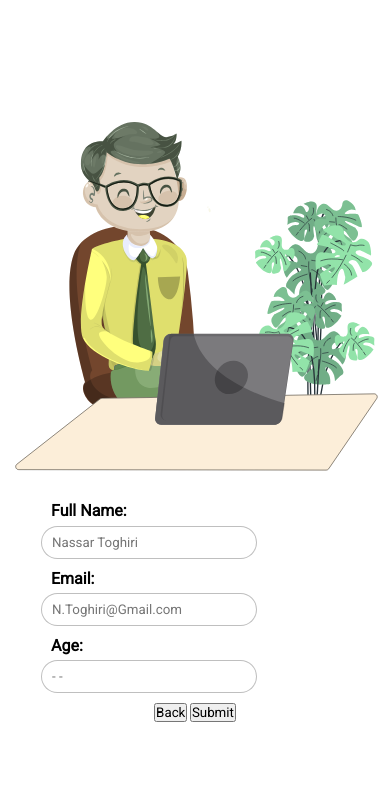
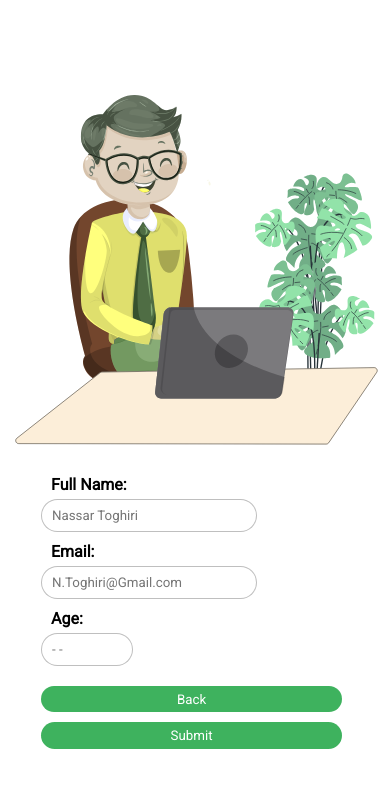
Before and after one commit to gustavoeyros/survey-form, a website: page pages/sixth-page.html in a window 390 px wide. Drawn offline with Linux system fonts and the light colour scheme; files whose address does not match are found by name.

Commit message:
feat: sixth page mobile responsive

```diff
--- a/assets/css/styles.css
+++ b/assets/css/styles.css
@@ -607,6 +607,30 @@ display: flex;
     height: 3.3rem;
     padding-left: 1rem;
 }
+.input-field-age{
+    border: 1px solid rgba(0, 0, 0, 0.25);
+    color: rgba(0, 0, 0, 0.25);
+    border-radius: 20px;
+    width: 30%;
+    height: 3.3rem;
+    padding-left: 1rem;
+}
+
+.buttons-submit{
+    display: flex;
+    flex-direction: column;
+    gap: 1rem;
+    padding-top: 1rem;
+}
+.buttons-submit button{
+    background-color: #3EB25E;
+    outline: 0;
+    border: none;
+    border-radius: 35px;
+    width: 30rem;
+    height: 2.6rem;
+    color: white;
+}
 /* ------------- Mobile - Galaxy Fold ------------- */
 @media screen and (max-width: 297px){
 
--- a/pages/sixth-page.html
+++ b/pages/sixth-page.html
@@ -29,7 +29,7 @@
 
             <div class="input-container age-container">
                 <label for="age" class="input-title">Age:</label>
-                <input type="number" id="email" class="input-field age" placeholder="- -">
+                <input type="number" id="email" class="input-field-age" placeholder="- -">
             </div>
 
             <div class="buttons-submit">
```
